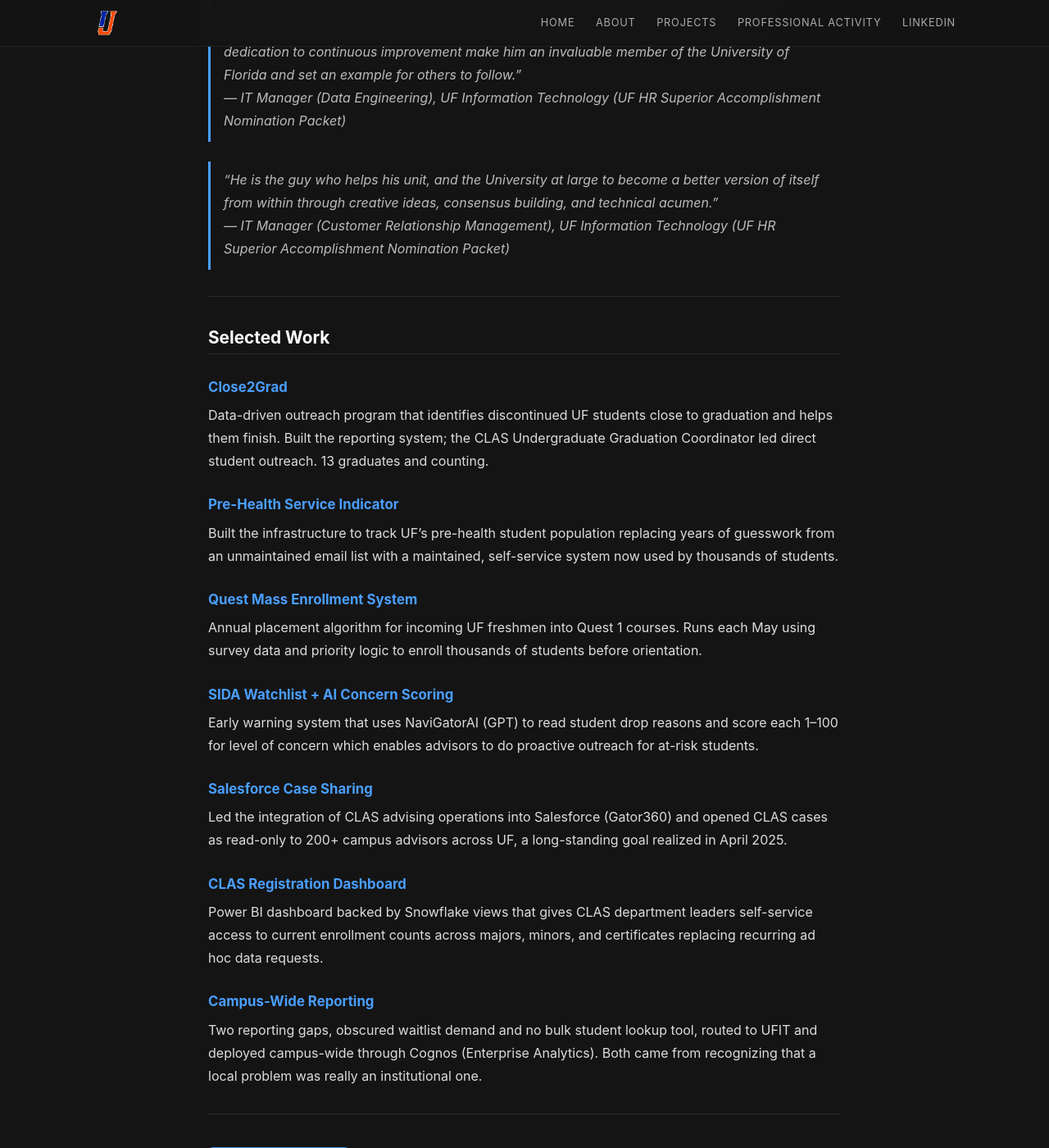
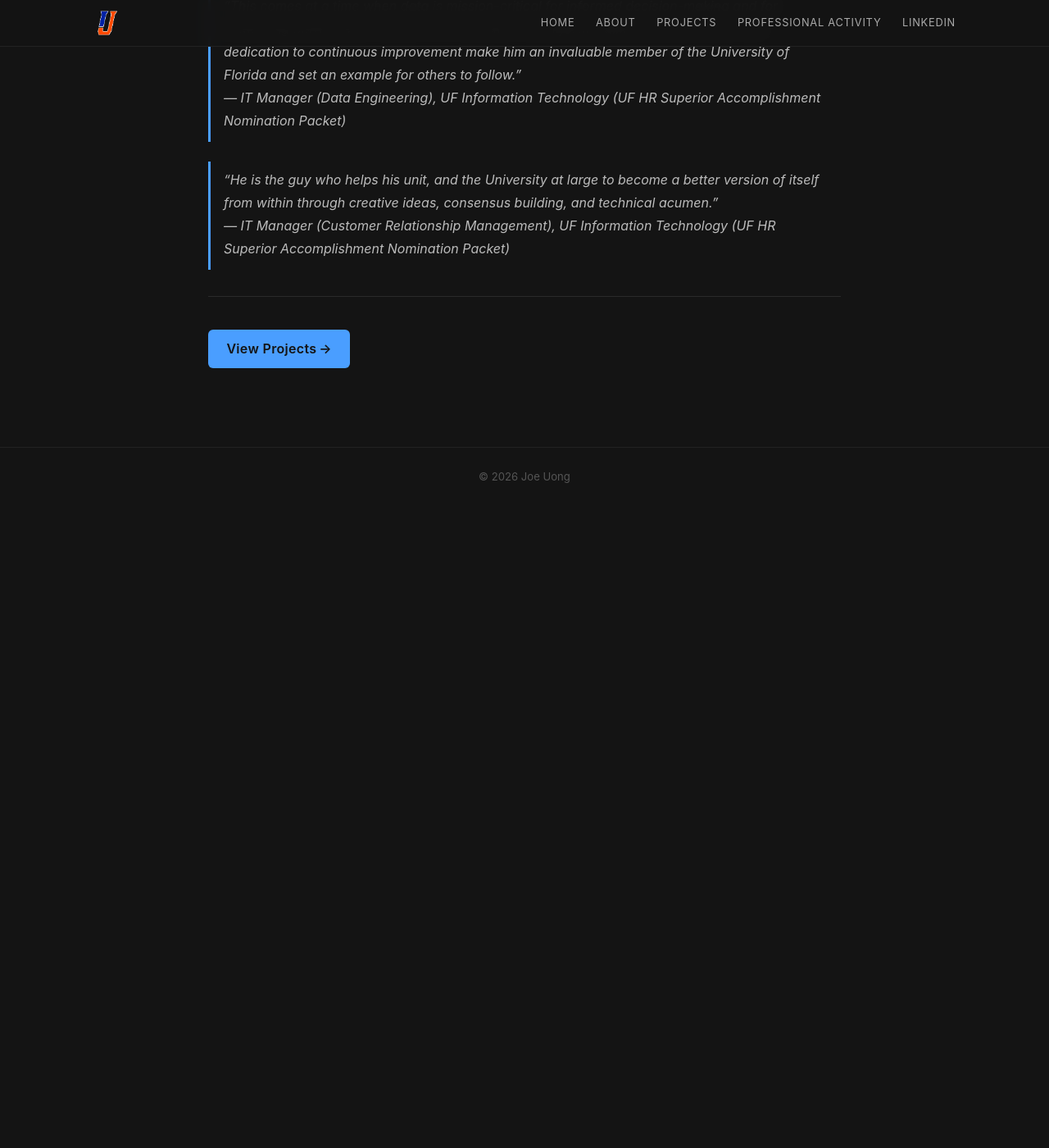
Before and after one commit to joeufl/portfolio, a Jekyll site: the page built from index.md, in a window 1280 px wide and 1400 px high, scrolled down 1024 px. Shown: the whole window at 82% size. Built offline with Jekyll 4.4.1, drawn with Linux system fonts in a browser that asks for light colours; after the commit the page ends 1654 px from its top, so only the background shows below that.

Commit message:
Remove duplicative 'Selected Work' section from homepage
The homepage 'Selected Work' list mirrored all seven projects already
detailed on the Projects page, reading as a second table of contents.
Remove it; the page now flows intro -> skills -> testimonials -> View
Projects CTA, which carries visitors to the full project writeups.

```diff
--- a/index.md
+++ b/index.md
@@ -31,29 +31,4 @@ What makes systems stick is institutional range: I translate between leadership
 
 ---
 
-## Selected Work
-
-### [Close2Grad](/projects#close2grad)
-Data-driven outreach program that identifies discontinued UF students close to graduation and helps them finish. Built the reporting system; the CLAS Undergraduate Graduation Coordinator led direct student outreach. 13 graduates and counting.
-
-### [Pre-Health Service Indicator](/projects#pre-health-service-indicator)
-Built the infrastructure to track UF's pre-health student population replacing years of guesswork from an unmaintained email list with a maintained, self-service system now used by thousands of students.
-
-### [Quest Mass Enrollment System](/projects#quest-mass-enrollment-algorithm)
-Annual placement algorithm for incoming UF freshmen into Quest 1 courses. Runs each May using survey data and priority logic to enroll thousands of students before orientation.
-
-### [SIDA Watchlist + AI Concern Scoring](/projects#sida-watchlist--ai-concern-scoring)
-Early warning system that uses NaviGatorAI (GPT) to read student drop reasons and score each 1–100 for level of concern which enables advisors to do proactive outreach for at-risk students.
-
-### [Salesforce Case Sharing](/projects#salesforce-case-sharing)
-Led the integration of CLAS advising operations into Salesforce (Gator360) and opened CLAS cases as read-only to 200+ campus advisors across UF, a long-standing goal realized in April 2025.
-
-### [CLAS Registration Dashboard](/projects#clas-registration-dashboard)
-Power BI dashboard backed by Snowflake views that gives CLAS department leaders self-service access to current enrollment counts across majors, minors, and certificates replacing recurring ad hoc data requests.
-
-### [Campus-Wide Reporting](/projects#campus-wide-reporting)
-Two reporting gaps, obscured waitlist demand and no bulk student lookup tool, routed to UFIT and deployed campus-wide through Cognos (Enterprise Analytics). Both came from recognizing that a local problem was really an institutional one.
-
----
-
 [View Projects](/projects){: .cta}
```
